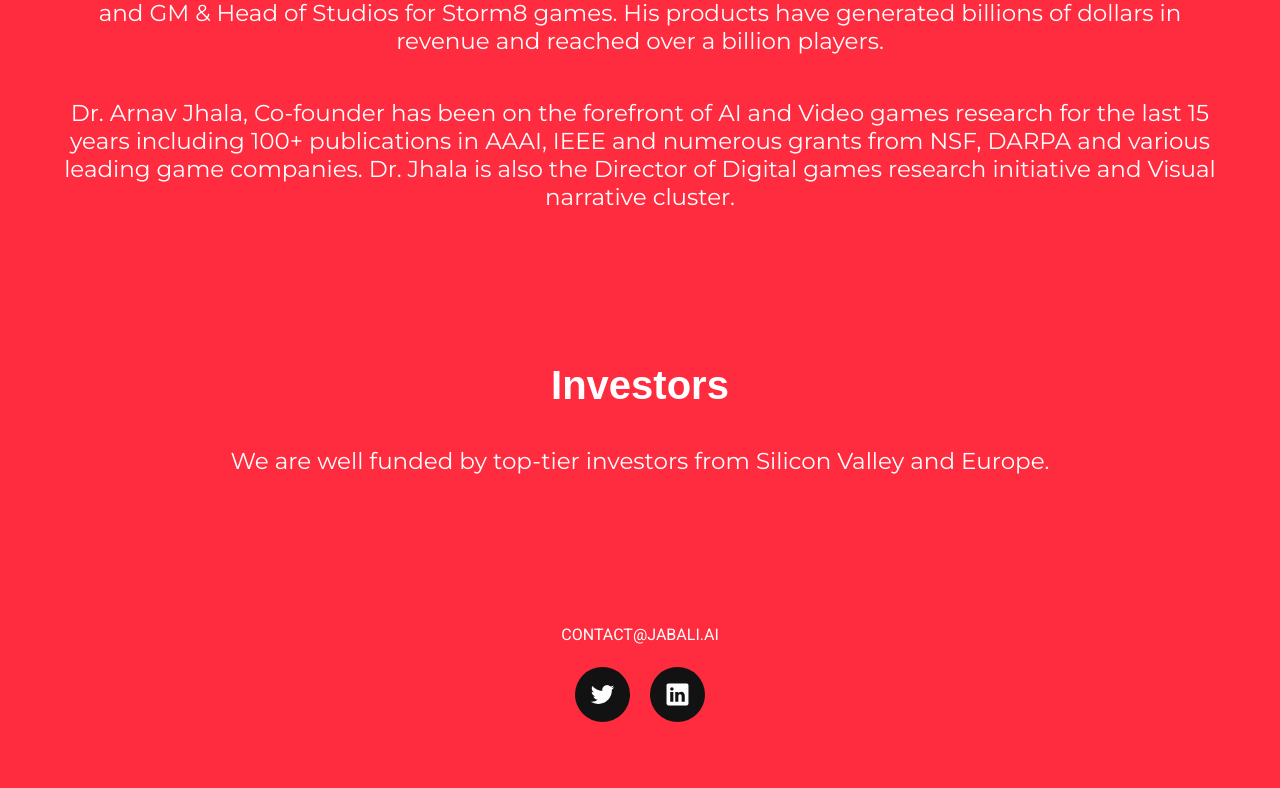
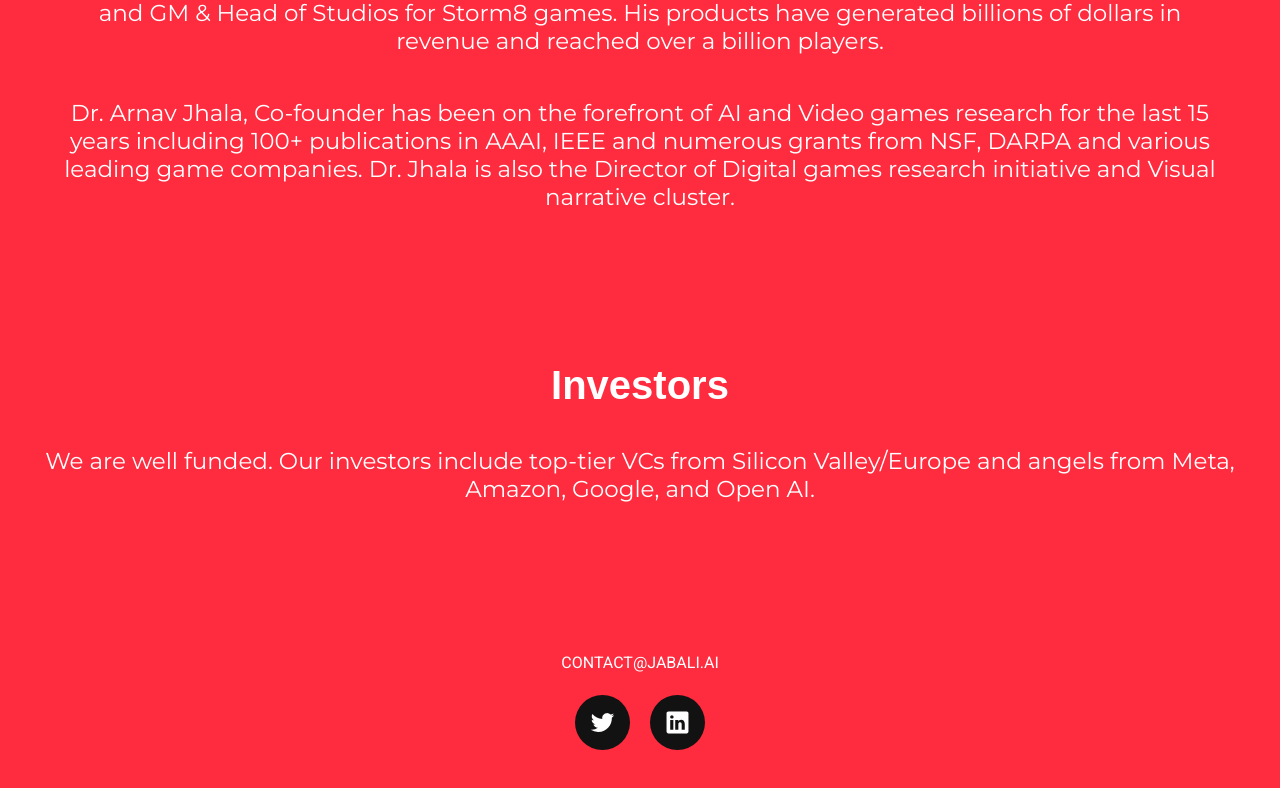
Before and after one commit to vatsal-vb/Jabali, a React (Vite) app: page / in a window 1280 px wide. Shown: the part 1843-2631 px from the top of the page. Before the commit the page ends 2607 px from the top, so only its background shows below. Built offline with nearby package versions, Linux system fonts and the light colour scheme.

Commit message:
Update Investor.jsx

```diff
--- a/src/Components/Investors/Investor.jsx
+++ b/src/Components/Investors/Investor.jsx
@@ -8,7 +8,7 @@
         <h2 className="heading">Investors</h2>
 
        <p className="additional-paragraph">
-                    We are well funded by top-tier investors from Silicon Valley and Europe.
+                    We are well funded. Our investors include top-tier VCs from Silicon Valley/Europe and angels from Meta, Amazon, Google, and Open AI.
                 </p>
 
     </div>
```
